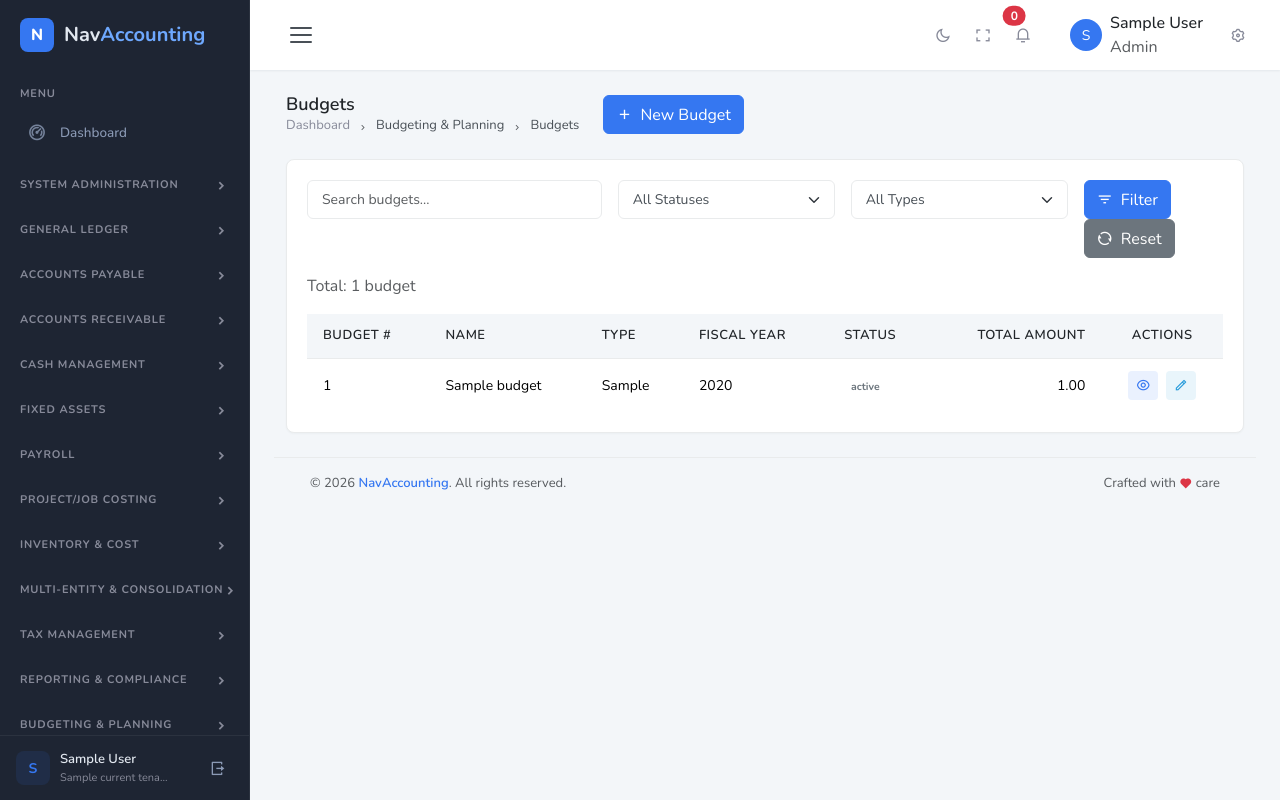
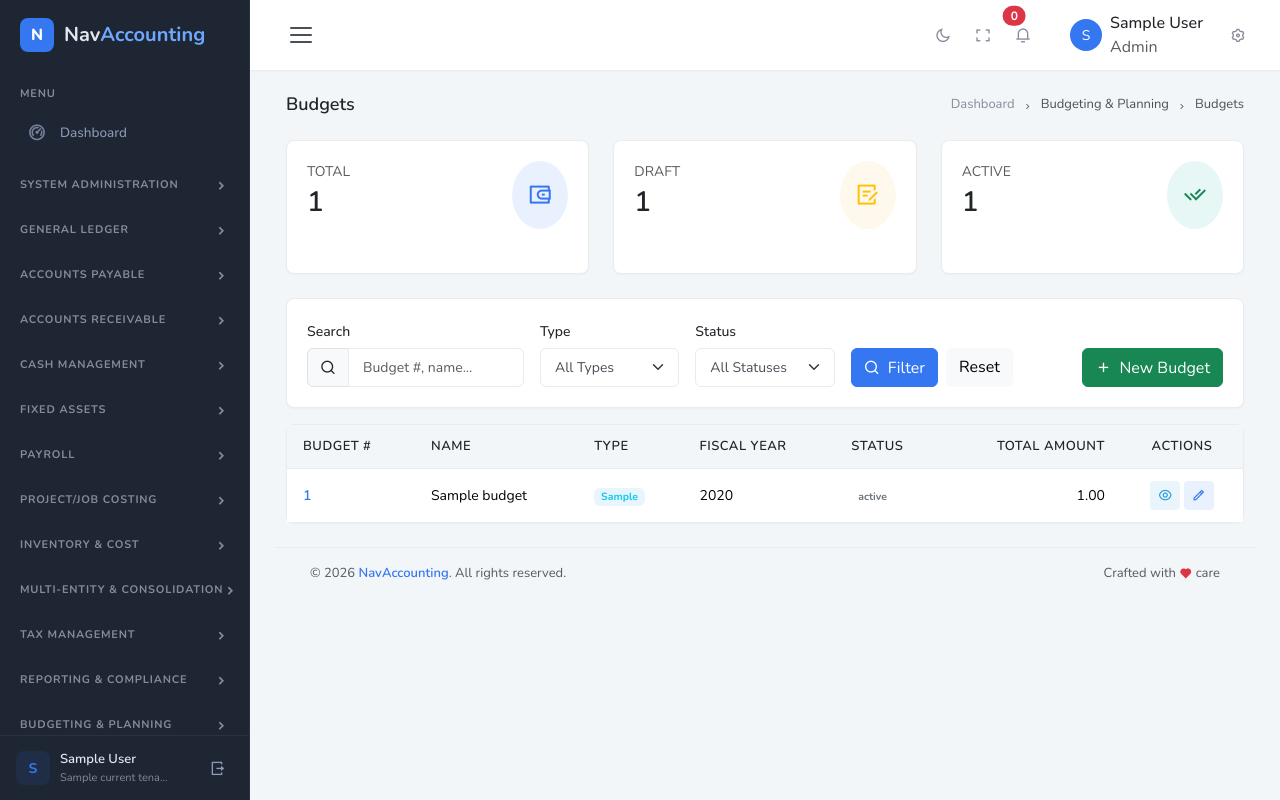
Before and after one commit to Navaid-KloneIT/NavAccounting, a Django app: template templates/budgeting/budgets/budget_list.html in a window 1280 px wide. Run offline with Django 5.2, Linux system fonts and the light colour scheme; a user stored in the database is signed in; tables that the repository leaves empty hold one stand-in row (values such as "Sample post"); the template is opened without the code that fills it: most values are stand-ins (such as "Sample title", 1, 10 or a date in 2020); some libraries are stand-ins or nearby versions.

Commit message:
Rewrite budget list template to match Financial Statements layout

```diff
--- a/templates/budgeting/budgets/budget_list.html
+++ b/templates/budgeting/budgets/budget_list.html
@@ -1,62 +1,116 @@
 {% extends "base.html" %}
+{% load static %}
 {% load humanize %}
 
 {% block title %}Budgets{% endblock %}
 
 {% block content %}
 <div class="page-title-box">
-    <div class="row align-items-center">
-        <div class="col-auto">
+    <div class="page-title-left">
         <h4 class="page-title">Budgets</h4>
-            <ol class="breadcrumb mb-0">
+    </div>
+    <div class="page-title-right">
+        <ol class="breadcrumb m-0">
             <li class="breadcrumb-item"><a href="{% url 'dashboard:index' tenant_slug=current_tenant.slug %}">Dashboard</a></li>
             <li class="breadcrumb-item">Budgeting & Planning</li>
             <li class="breadcrumb-item active">Budgets</li>
         </ol>
     </div>
-        <div class="col">
-            <div class="float-end">
-                <a href="{% url 'budgeting:budget_create' tenant_slug=current_tenant.slug %}" class="btn btn-primary">
-                    <i class="ri-add-line me-1"></i> New Budget
-                </a>
+</div>
+
+<!-- Stats Cards -->
+<div class="row">
+    <div class="col-xl-4 col-md-4 mb-4">
+        <div class="card stats-card h-100">
+            <div class="card-body">
+                <div class="d-flex justify-content-between align-items-start">
+                    <div>
+                        <p class="text-muted mb-1 small text-uppercase">Total</p>
+                        <h3 class="mb-0">{{ total_count }}</h3>
+                    </div>
+                    <div class="rounded-circle bg-soft-primary p-3">
+                        <i class="ri-wallet-3-line text-primary" style="font-size: 1.5rem;"></i>
+                    </div>
+                </div>
+            </div>
+        </div>
+    </div>
+    <div class="col-xl-4 col-md-4 mb-4">
+        <div class="card stats-card h-100">
+            <div class="card-body">
+                <div class="d-flex justify-content-between align-items-start">
+                    <div>
+                        <p class="text-muted mb-1 small text-uppercase">Draft</p>
+                        <h3 class="mb-0">{{ draft_count }}</h3>
+                    </div>
+                    <div class="rounded-circle bg-soft-warning p-3">
+                        <i class="ri-draft-line text-warning" style="font-size: 1.5rem;"></i>
+                    </div>
+                </div>
+            </div>
+        </div>
+    </div>
+    <div class="col-xl-4 col-md-4 mb-4">
+        <div class="card stats-card h-100">
+            <div class="card-body">
+                <div class="d-flex justify-content-between align-items-start">
+                    <div>
+                        <p class="text-muted mb-1 small text-uppercase">Active</p>
+                        <h3 class="mb-0">{{ active_count }}</h3>
+                    </div>
+                    <div class="rounded-circle bg-soft-success p-3">
+                        <i class="ri-check-double-line text-success" style="font-size: 1.5rem;"></i>
+                    </div>
+                </div>
             </div>
         </div>
     </div>
 </div>
 
-<div class="card">
+<!-- Filter Card -->
+<div class="card mb-3">
     <div class="card-body">
-        <form method="get" class="row g-3 mb-3">
-            <div class="col-md-4">
-                <input type="text" name="q" class="form-control" placeholder="Search budgets..." value="{{ request.GET.q|default:'' }}">
+        <form method="GET" class="row g-3 align-items-end">
+            <div class="col-md-3">
+                <label class="form-label">Search</label>
+                <div class="input-group">
+                    <span class="input-group-text"><i class="ri-search-line"></i></span>
+                    <input type="text" name="q" class="form-control" placeholder="Budget #, name..." value="{{ request.GET.q }}">
                 </div>
-            <div class="col-md-3">
-                <select name="status" class="form-select">
-                    <option value="">All Statuses</option>
-                    {% for value, label in status_choices %}
-                        <option value="{{ value }}" {% if request.GET.status == value %}selected{% endif %}>{{ label }}</option>
-                    {% endfor %}
-                </select>
             </div>
-            <div class="col-md-3">
+            <div class="col-md-2">
+                <label class="form-label">Type</label>
                 <select name="budget_type" class="form-select">
                     <option value="">All Types</option>
-                    {% for value, label in budget_type_choices %}
-                        <option value="{{ value }}" {% if request.GET.budget_type == value %}selected{% endif %}>{{ label }}</option>
+                    {% for val, label in budget_type_choices %}
+                    <option value="{{ val }}" {% if request.GET.budget_type == val %}selected{% endif %}>{{ label }}</option>
                     {% endfor %}
                 </select>
             </div>
             <div class="col-md-2">
-                <button type="submit" class="btn btn-primary me-1"><i class="ri-filter-3-line me-1"></i> Filter</button>
-                <a href="{% url 'budgeting:budget_list' tenant_slug=current_tenant.slug %}" class="btn btn-secondary"><i class="ri-refresh-line me-1"></i> Reset</a>
+                <label class="form-label">Status</label>
+                <select name="status" class="form-select">
+                    <option value="">All Statuses</option>
+                    {% for val, label in status_choices %}
+                    <option value="{{ val }}" {% if request.GET.status == val %}selected{% endif %}>{{ label }}</option>
+                    {% endfor %}
+                </select>
+            </div>
+            <div class="col-md-5 d-flex gap-2">
+                <button type="submit" class="btn btn-primary"><i class="ri-search-line me-1"></i> Filter</button>
+                <a href="{% url 'budgeting:budget_list' tenant_slug=current_tenant.slug %}" class="btn btn-light">Reset</a>
+                <a href="{% url 'budgeting:budget_create' tenant_slug=current_tenant.slug %}" class="btn btn-success ms-auto"><i class="ri-add-line me-1"></i> New Budget</a>
             </div>
         </form>
+    </div>
+</div>
 
-        <p class="text-muted mb-3">Total: {{ total_count }} budget{{ total_count|pluralize }}</p>
-
+<!-- Table -->
+<div class="card">
+    <div class="card-body p-0">
         {% if budgets %}
         <div class="table-responsive">
-            <table class="table table-hover align-middle">
+            <table class="table table-hover align-middle mb-0">
                 <thead class="table-light">
                     <tr>
                         <th>Budget #</th>
@@ -71,9 +125,13 @@
                 <tbody>
                     {% for budget in budgets %}
                     <tr>
-                        <td>{{ budget.budget_number }}</td>
+                        <td class="fw-semibold">
+                            <a href="{% url 'budgeting:budget_detail' tenant_slug=current_tenant.slug pk=budget.pk %}">{{ budget.budget_number }}</a>
+                        </td>
                         <td>{{ budget.name }}</td>
-                        <td>{{ budget.get_budget_type_display }}</td>
+                        <td>
+                            <span class="badge bg-soft-info text-info">{{ budget.get_budget_type_display }}</span>
+                        </td>
                         <td>{{ budget.fiscal_year }}</td>
                         <td>
                             {% if budget.status == 'draft' %}
@@ -92,29 +150,20 @@
                         </td>
                         <td class="text-end">{{ budget.total_amount|floatformat:2|intcomma }}</td>
                         <td class="text-center">
-                            <a href="{% url 'budgeting:budget_detail' tenant_slug=current_tenant.slug pk=budget.pk %}" class="btn btn-sm btn-soft-primary me-1" title="View">
-                                <i class="ri-eye-line"></i>
-                            </a>
-                            <a href="{% url 'budgeting:budget_edit' tenant_slug=current_tenant.slug pk=budget.pk %}" class="btn btn-sm btn-soft-info" title="Edit">
-                                <i class="ri-pencil-line"></i>
-                            </a>
+                            <a href="{% url 'budgeting:budget_detail' tenant_slug=current_tenant.slug pk=budget.pk %}" class="btn btn-sm btn-soft-info" title="View"><i class="ri-eye-line"></i></a>
+                            <a href="{% url 'budgeting:budget_edit' tenant_slug=current_tenant.slug pk=budget.pk %}" class="btn btn-sm btn-soft-primary" title="Edit"><i class="ri-pencil-line"></i></a>
                         </td>
                     </tr>
                     {% endfor %}
                 </tbody>
             </table>
         </div>
-
         {% include "partials/_pagination.html" %}
-
         {% else %}
         <div class="text-center py-5">
-            <i class="ri-wallet-3-line display-4 text-muted"></i>
-            <h5 class="mt-3 text-muted">No budgets found</h5>
-            <p class="text-muted">Get started by creating your first budget.</p>
-            <a href="{% url 'budgeting:budget_create' tenant_slug=current_tenant.slug %}" class="btn btn-primary">
-                <i class="ri-add-line me-1"></i> New Budget
-            </a>
+            <i class="ri-wallet-3-line" style="font-size: 3rem; color: #ccc;"></i>
+            <p class="text-muted mt-2">No budgets found.</p>
+            <a href="{% url 'budgeting:budget_create' tenant_slug=current_tenant.slug %}" class="btn btn-primary"><i class="ri-add-line me-1"></i> Create First Budget</a>
         </div>
         {% endif %}
     </div>
```
Lines whose indentation alone changed are shown as unchanged.
